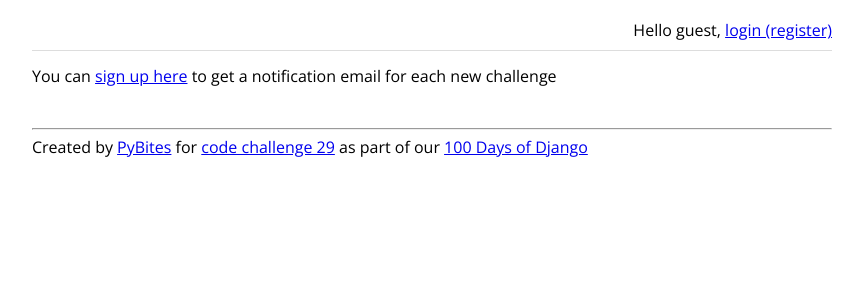
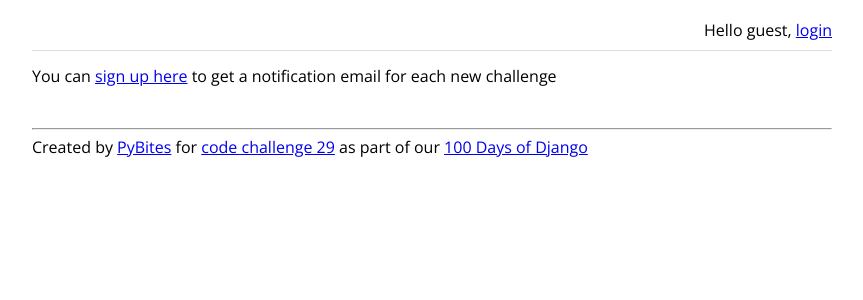
Before and after one commit to pybites/django-registration, a Django app: page / in a window 1280 px wide. Shown: the top 300 px of the page, without its empty margins (208-1071 px from the left). Run offline with Django 3.2, Linux system fonts and the light colour scheme; some libraries are stand-ins or nearby versions.

Commit message:
update links

```diff
--- a/register/templates/index.html
+++ b/register/templates/index.html
@@ -8,6 +8,6 @@
 
   <p>We will tweak this page to include more notification settings ...</p>
 {% else %}
-	<p>You can <a href="{% url 'auth_login' %}">sign up here</a> to get a notification email for each new challenge</p>
+	<p>You can <a href="{% url 'registration_register' %}">sign up here</a> to get a notification email for each new challenge</p>
 {% endif %}
 {% endblock %}
--- a/templates/base.html
+++ b/templates/base.html
@@ -37,7 +37,7 @@
 				{% endif %}
 
       {% else %}
-        Hello guest,  <a href="{% url 'auth_login' %}">login (register)</a>
+        Hello guest,  <a href="{% url 'auth_login' %}">login</a>
       {% endif %}
     </div>
 
```
